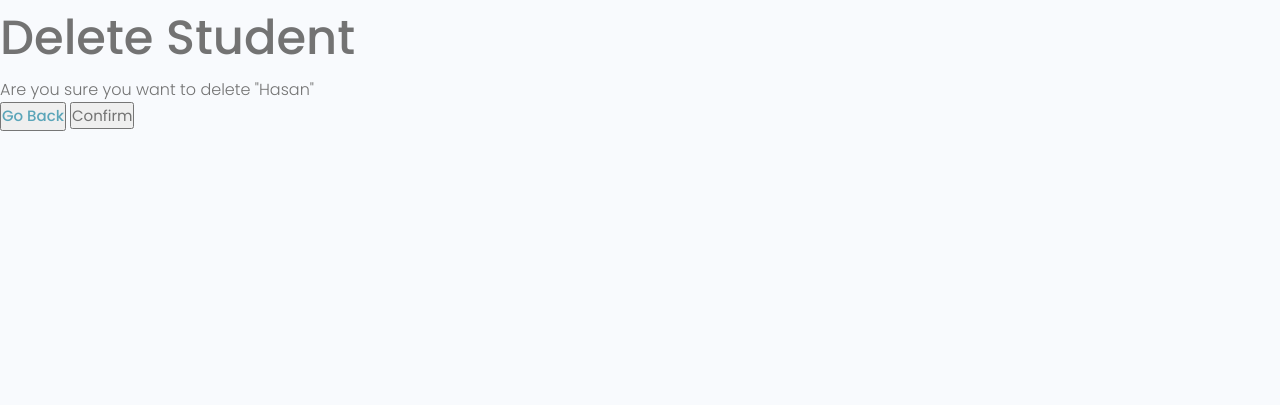
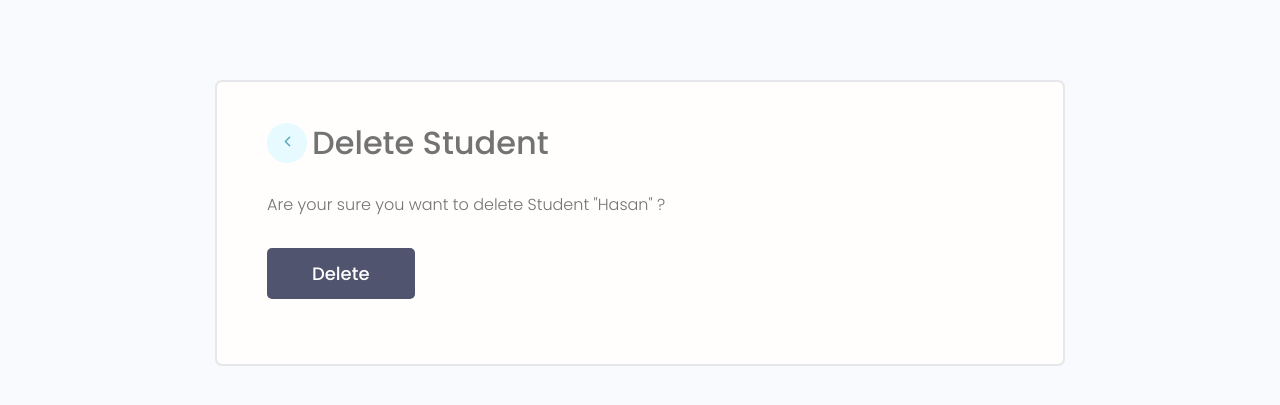
Before and after one commit to AlirezaAhmadiHadi/Internet-Engineering, a Django app: page /delete-student/36bff3b1-c4bd-40f5-9a25-c7961bba216f in a window 1280 px wide. Shown: the part 79-484 px from the top of the page. Run offline with Django 3.2, Linux system fonts and the light colour scheme; data comes from the database, SQL or seed files in the repository.

Commit message:
Add theme

```diff
--- a/projects/templates/projects/Students/Delete_Student.html
+++ b/projects/templates/projects/Students/Delete_Student.html
@@ -1,16 +1,23 @@
 {% extends 'main.html' %}
 {% block content %}
 
-<h1>{{title}} Student</h1>
+<main class="formPage my-xl">
+    <div class="content-box">
+        <div class="formWrapper">
+            <div class="form-header">
+                <a class="backButton" href="{% url 'allStudents' %}">
+                    <ion-icon name="chevron-back-outline"></ion-icon>
+                </a>
+                <h3 class="form-header--content">Delete Student</h3>
+            </div>
+            <br>
 
-<form action="" method="POST">
-    {% csrf_token %}
-    <p>Are you sure you want to delete "{{student.name}}"</p>
-
-    <button>
-        <a href="{% url 'allStudents' %}">Go Back</a>
-    </button>
-    <input type="submit" value="Confirm" />
-</form>
-
+            <form class="form" method="POST">
+                {% csrf_token %}
+                <p>Are your sure you want to delete Student "{{student.name}}" ?</p>
+                <input class="btn btn--sub btn--lg  my-md" type="submit" value="Delete" />
+            </form>
+        </div>
+    </div>
+</main>
 {% endblock %}
```
